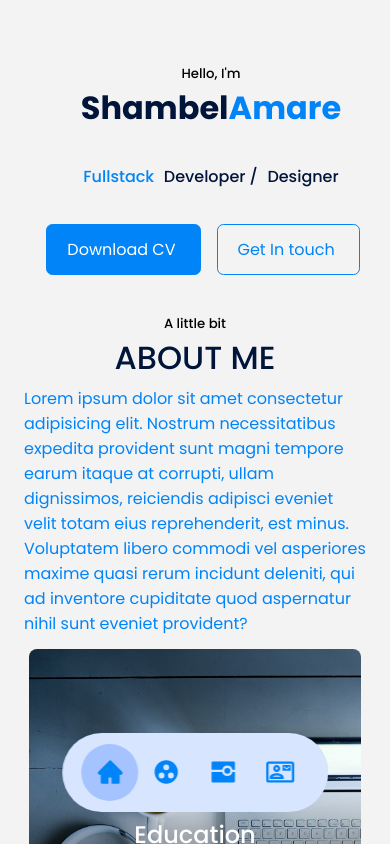
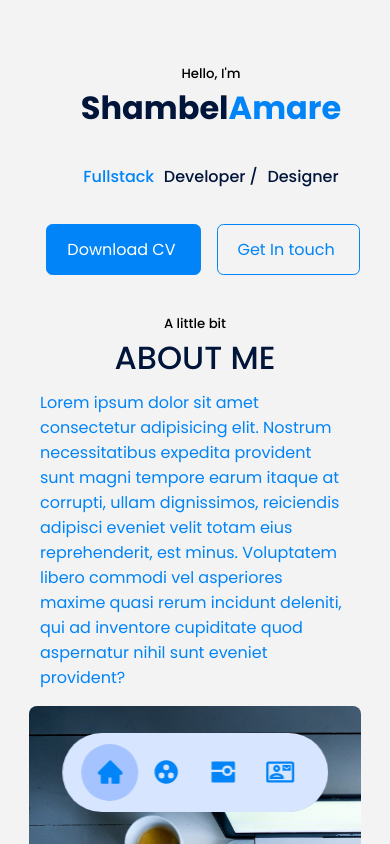
Before and after one commit to shambel-amare/portfolio-react, a React (Create React App) app: page / in a window 390 px wide. Shown: the top 844 px of the page. Built offline with nearby package versions, Linux system fonts and the light colour scheme.

Commit message:
final touch style

```diff
--- a/src/components/about/About.css
+++ b/src/components/about/About.css
@@ -166,6 +166,7 @@
     display: flex;
     align-items: center;
     justify-content: center;
+    margin: 0.5rem 1rem;
   }
   .about__container {
     padding: 0;
```
